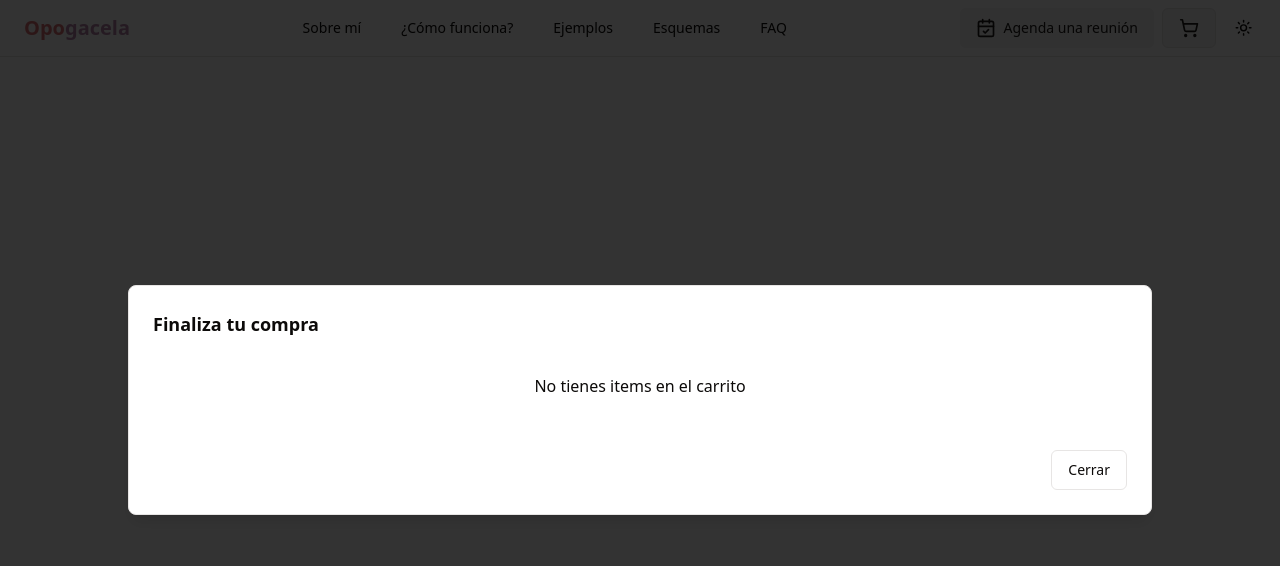
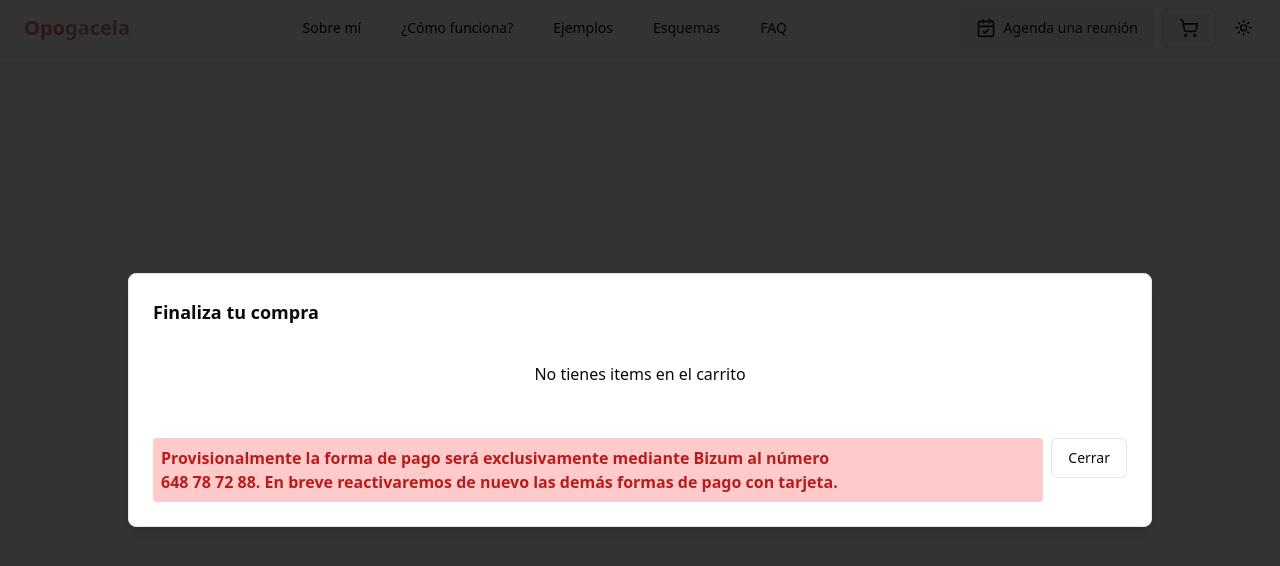
Before and after one commit to borjamrd/opogacela-shadcn, a Next.js app: page /thank-you in a window 1280 px wide. Both pictures are taken after a click on the button 1188 px from the left and 28 px from the top of the page. Shown: the top 566 px of the page. Built offline with nearby package versions, Linux system fonts and the light colour scheme.

Commit message:
hide paymen options

```diff
--- a/src/components/Cart.tsx
+++ b/src/components/Cart.tsx
@@ -1,42 +1,60 @@
-"use client"
+"use client";
 
-import { useOpogaceStore } from "@/lib/store"
-import { ShoppingCart } from "lucide-react"
-import AddToCart from "./AddToCart"
-import TypeBadge from "./TypeBadge"
-import { AlertDialog, AlertDialogAction, AlertDialogCancel, AlertDialogContent, AlertDialogFooter, AlertDialogHeader, AlertDialogTitle, AlertDialogTrigger } from "./ui/alert-dialog"
-import { Badge } from "./ui/badge"
-import { Button, buttonVariants } from "./ui/button"
+import { useOpogaceStore } from "@/lib/store";
+import { ShoppingCart } from "lucide-react";
+import AddToCart from "./AddToCart";
+import TypeBadge from "./TypeBadge";
+import {
+  AlertDialog,
+  AlertDialogAction,
+  AlertDialogCancel,
+  AlertDialogContent,
+  AlertDialogFooter,
+  AlertDialogHeader,
+  AlertDialogTitle,
+  AlertDialogTrigger,
+} from "./ui/alert-dialog";
+import { Badge } from "./ui/badge";
+import { Button, buttonVariants } from "./ui/button";
 
 export default function Cart() {
-
-    const { prices, removeAllPrices } = useOpogaceStore()
+  const { prices, removeAllPrices } = useOpogaceStore();
 
   const checkout = async () => {
-
     let pricesToSend: {
       price: string;
       quantity: number;
-        }[] = []
+    }[] = [];
 
-        prices.map((price) => pricesToSend.push({
+    prices.map((price) =>
+      pricesToSend.push({
         price: price.id,
         quantity: 1,
-        }))
-        const res = await fetch('api/checkout', {
-            method: 'POST',
+      })
+    );
+    const res = await fetch("api/checkout", {
+      method: "POST",
       body: JSON.stringify({ prices: pricesToSend }),
-            headers: { 'Content-Type': 'application/json' }
-        })
+      headers: { "Content-Type": "application/json" },
+    });
 
-        const { url } = await res.json()
-        window.location.href = url
-    }
+    const { url } = await res.json();
+    window.location.href = url;
+  };
 
-    return <AlertDialog>
+  return (
+    <AlertDialog>
       <AlertDialogTrigger asChild>
-            <Button className={`border relative ${buttonVariants({ variant: "secondary" })}`} >
-                {prices.length > 0 && <Badge className="absolute -top-2 -right-2 z-10 ">{prices.length}</Badge>}
+        <Button
+          className={`border relative ${buttonVariants({
+            variant: "secondary",
+          })}`}
+        >
+          {prices.length > 0 && (
+            <Badge className="absolute -top-2 -right-2 z-10 ">
+              {prices.length}
+            </Badge>
+          )}
           <span className="lg:hidden mr-2">Carrito de compra</span>
           <ShoppingCart className="w-5 h-5" />
         </Button>
@@ -45,32 +63,49 @@ export default function Cart() {
         <AlertDialogHeader>
           <AlertDialogTitle>Finaliza tu compra</AlertDialogTitle>
 
-                {!prices.length && <div className="flex h-20 w-full"><p className="m-auto">No tienes items en el carrito</p></div>}
+          {!prices.length && (
+            <div className="flex h-20 w-full">
+              <p className="m-auto">No tienes items en el carrito</p>
+            </div>
+          )}
           <div className="flex flex-col text-start gap-2 max-h-[50vh] overflow-auto">
-                    {prices.map((pricing: any) =>
-
-                        <div key={pricing.id} className='flex relative flex-col lg:flex-row lg:gap-2 gap-8 p-3 rounded-lg border bg-card text-card-foreground shadow-sm'>
+            {prices.map((pricing: any) => (
+              <div
+                key={pricing.id}
+                className="flex relative flex-col lg:flex-row lg:gap-2 gap-8 p-3 rounded-lg border bg-card text-card-foreground shadow-sm"
+              >
                 <TypeBadge type={pricing?.metadata?.type} />
-                            <div className='lg:w-3/4 mt-10 flex flex-col'>
-                                <span className='lg:text-2xl text-lg font-semibold leading-none tracking-tight'> {pricing.nickname}</span>
-                                <span className="lg:text-3xl text-base font-bold">{pricing.unit_amount && pricing.unit_amount / 100} €</span>
+                <div className="lg:w-3/4 mt-10 flex flex-col">
+                  <span className="lg:text-2xl text-lg font-semibold leading-none tracking-tight">
+                    {" "}
+                    {pricing.nickname}
+                  </span>
+                  <span className="lg:text-3xl text-base font-bold">
+                    {pricing.unit_amount && pricing.unit_amount / 100} €
+                  </span>
                 </div>
-                            <div className='lg:w-1/4 flex items-end justify-end'>
+                <div className="lg:w-1/4 flex items-end justify-end">
                   <AddToCart price={pricing} />
                 </div>
               </div>
-
-                    )}
+            ))}
           </div>
-
         </AlertDialogHeader>
         <AlertDialogFooter>
+          <div className="p-2 rounded-sm bg-red-200 text-red-700 font-bold text-balance">
+            Provisionalmente la forma de pago será exclusivamente mediante Bizum
+            al número 648 78 72 88. En breve reactivaremos de nuevo las demás
+            formas de pago con tarjeta.
+          </div>
           <AlertDialogCancel>Cerrar</AlertDialogCancel>
-                {prices.length > 0 && <AlertDialogCancel onClick={() => removeAllPrices()}>Vaciar carrito</AlertDialogCancel>}
-                {prices.length > 0 && <AlertDialogAction onClick={checkout}>Continuar (no pagarás aún)</AlertDialogAction>}
-
+          {prices.length > 0 && (
+            <AlertDialogCancel onClick={() => removeAllPrices()}>
+              Vaciar carrito
+            </AlertDialogCancel>
+          )}
+          {/* {prices.length > 0 && <AlertDialogAction onClick={checkout}>Continuar (no pagarás aún)</AlertDialogAction>} */}
         </AlertDialogFooter>
       </AlertDialogContent>
     </AlertDialog>
-
+  );
 }
--- a/src/components/Esquemas.tsx
+++ b/src/components/Esquemas.tsx
@@ -68,7 +68,7 @@ export const Esquemas = async () => {
                                     </div>
                                     <div className='lg:w-1/4 flex gap-2'>
                                         <AddToCart price={pricing} />
-                                        <ButtonCheckout priceId={pricing.id} />
+                                        {/* <ButtonCheckout priceId={pricing.id} /> */}
                                     </div>
                                 </div>
 
@@ -87,7 +87,7 @@ export const Esquemas = async () => {
                                     </div>
                                     <div className='lg:w-1/4 flex gap-2'>
                                         <AddToCart price={pricing} />
-                                        <ButtonCheckout priceId={pricing.id} />
+                                        {/* <ButtonCheckout priceId={pricing.id} /> */}
                                     </div>
                                 </div>
 
@@ -107,7 +107,7 @@ export const Esquemas = async () => {
                                     </div>
                                     <div className='lg:w-1/4 flex gap-2'>
                                         <AddToCart price={pricing} />
-                                        <ButtonCheckout priceId={pricing.id} />
+                                        {/* <ButtonCheckout priceId={pricing.id} /> */}
                                     </div>
                                 </div>
 
```
Also changed, not shown: 1 other file (tests, documents, lock files or other folders). Lines whose indentation alone changed are shown as unchanged.
